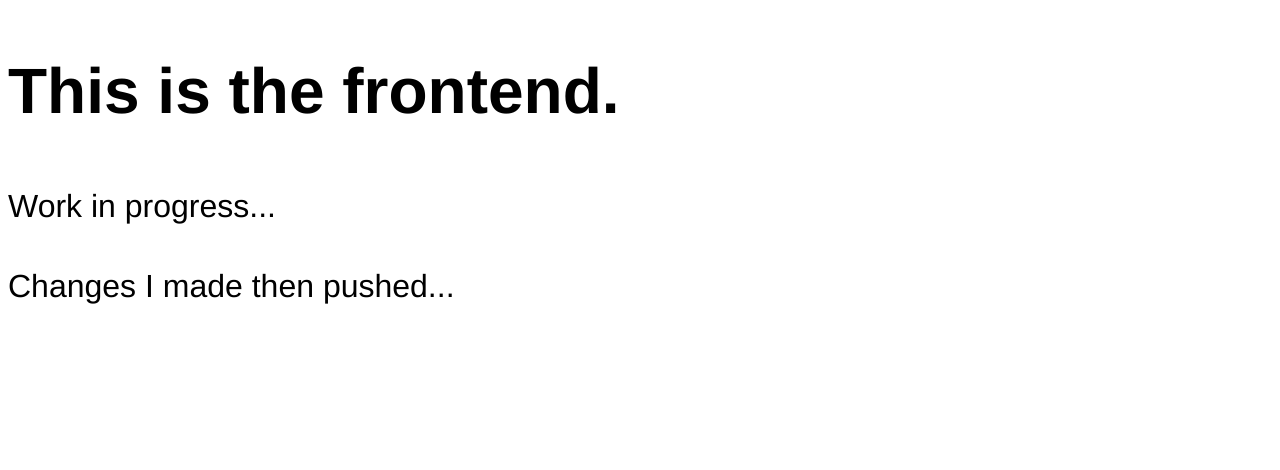
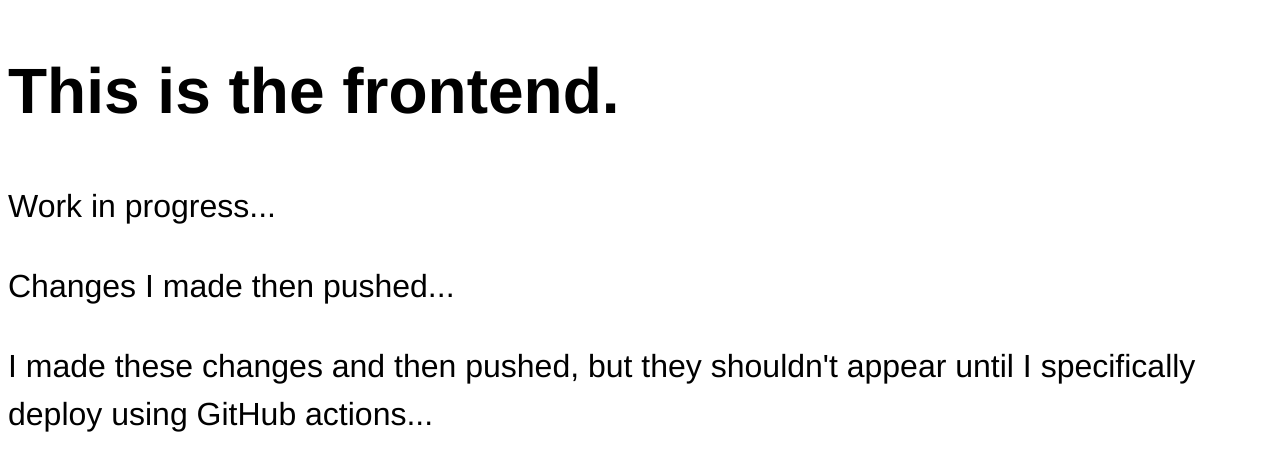
Before and after one commit to DavidBowley/csb-diff, a website: page frontend/index.html in a window 1280 px wide. Drawn offline with Linux system fonts and the light colour scheme.

Commit message:
Testing frontend changes (should not deploy)

```diff
--- a/frontend/index.html
+++ b/frontend/index.html
@@ -11,6 +11,7 @@
     <h1>This is the frontend.</h1>
     <p>Work in progress...</p>
     <p>Changes I made then pushed...</p>
+    <p>I made these changes and then pushed, but they shouldn't appear until I specifically deploy using GitHub actions...</p>
 
     <script src="index.js"></script>
 </body>
```
